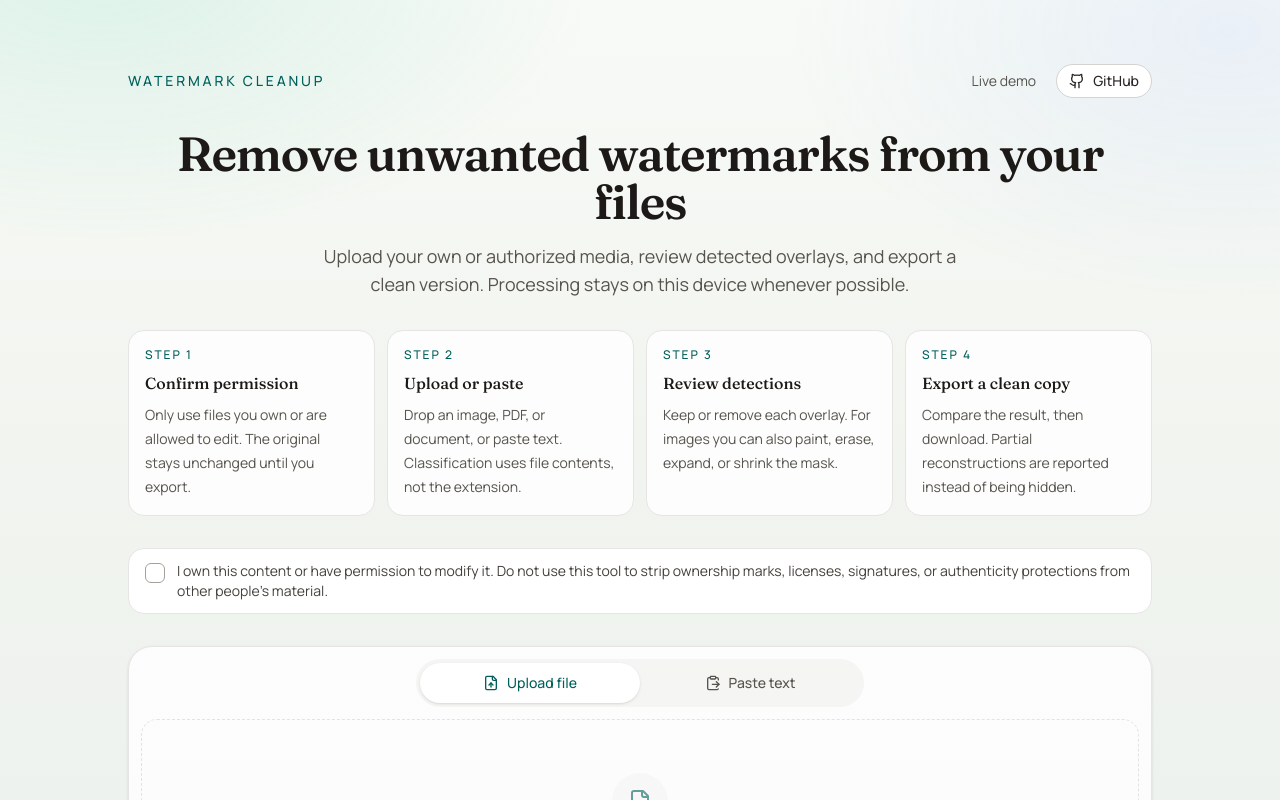
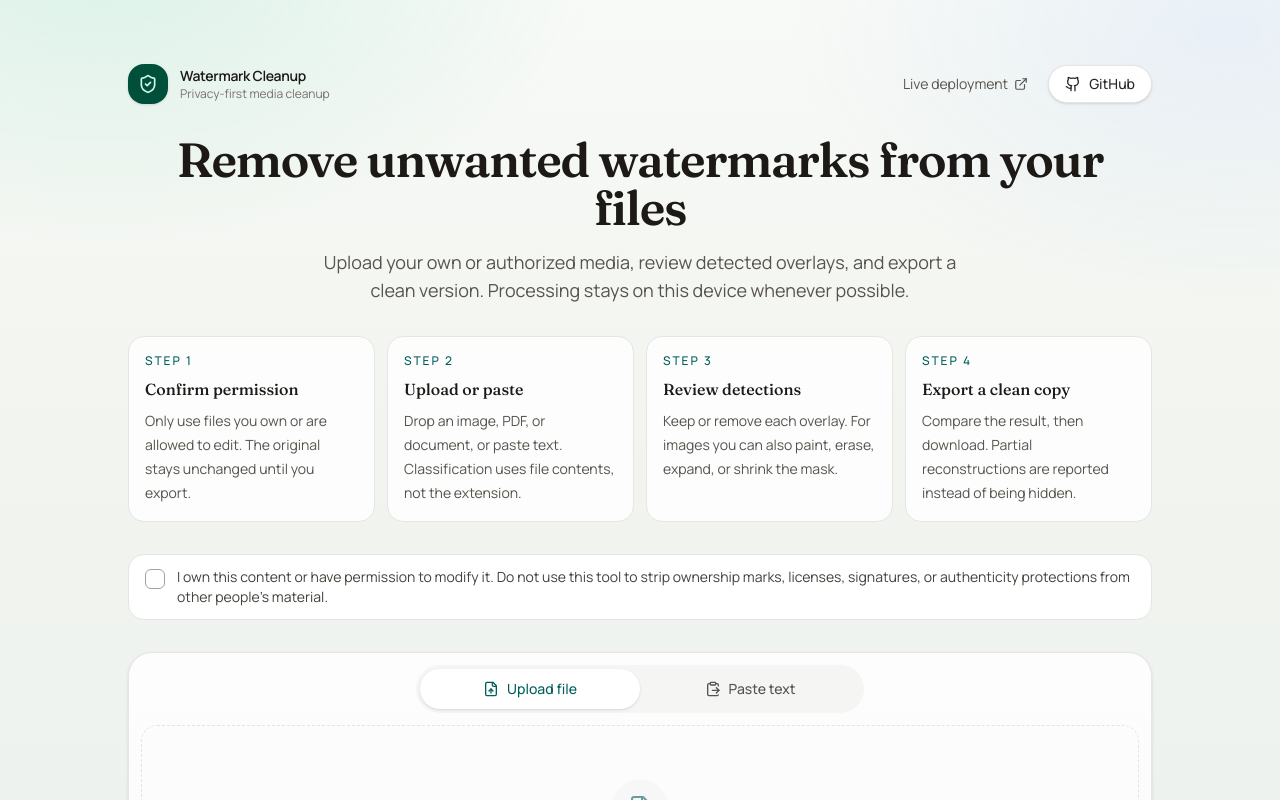
Before and after one commit to MadanMohan0537/watermark-cleanup, a Next.js app: page / in a window 1280 px wide. Shown: the top 800 px of the page. Built offline with nearby package versions, Linux system fonts and the light colour scheme.

Commit message:
Polish project navigation

```diff
--- a/components/layout/SiteHeader.tsx
+++ b/components/layout/SiteHeader.tsx
@@ -1,22 +1,30 @@
-import { Github } from "lucide-react";
+import { ExternalLink, Github, ShieldCheck } from "lucide-react";
 
 const GITHUB_URL = "https://github.com/MadanMohan0537/watermark-cleanup";
 const LIVE_URL = "https://watermark-cleanup.madanmohanlearning.workers.dev/";
 
 export function SiteHeader() {
   return (
-    <header className="flex items-center justify-between gap-4">
-      <p className="text-sm font-medium uppercase tracking-[0.2em] text-teal-800">Watermark Cleanup</p>
-      <nav className="flex items-center gap-2 text-sm">
+    <header className="flex flex-col gap-4 sm:flex-row sm:items-center sm:justify-between">
+      <div className="flex items-center gap-3">
+        <span className="flex h-10 w-10 items-center justify-center rounded-2xl bg-emerald-900 text-emerald-100 shadow-sm">
+          <ShieldCheck className="h-5 w-5" />
+        </span>
+        <div>
+          <p className="text-sm font-semibold tracking-tight text-stone-900">Watermark Cleanup</p>
+          <p className="text-xs text-stone-500">Privacy-first media cleanup</p>
+        </div>
+      </div>
+      <nav className="flex flex-wrap items-center gap-2 text-sm">
         <a
           href={LIVE_URL}
-          className="rounded-full px-3 py-1.5 text-stone-600 transition hover:bg-white hover:text-stone-900"
+          className="inline-flex items-center gap-1.5 rounded-full px-3 py-2 text-stone-600 transition hover:bg-white hover:text-stone-900"
         >
-          Live demo
+          Live deployment <ExternalLink className="h-3.5 w-3.5" />
         </a>
         <a
           href={GITHUB_URL}
-          className="inline-flex items-center gap-2 rounded-full border border-stone-300 bg-white px-3 py-1.5 font-medium text-stone-800 transition hover:bg-stone-50"
+          className="inline-flex items-center gap-2 rounded-full border border-stone-200 bg-white px-4 py-2 font-medium text-stone-800 shadow-sm transition hover:-translate-y-0.5 hover:shadow-md"
         >
           <Github className="h-4 w-4" />
           GitHub
```
